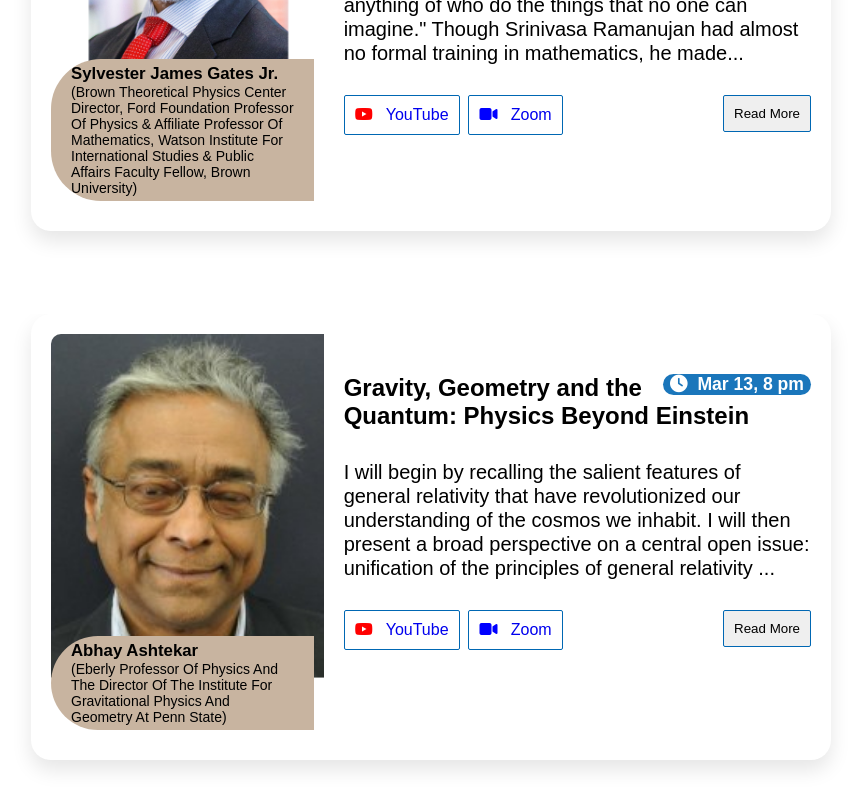
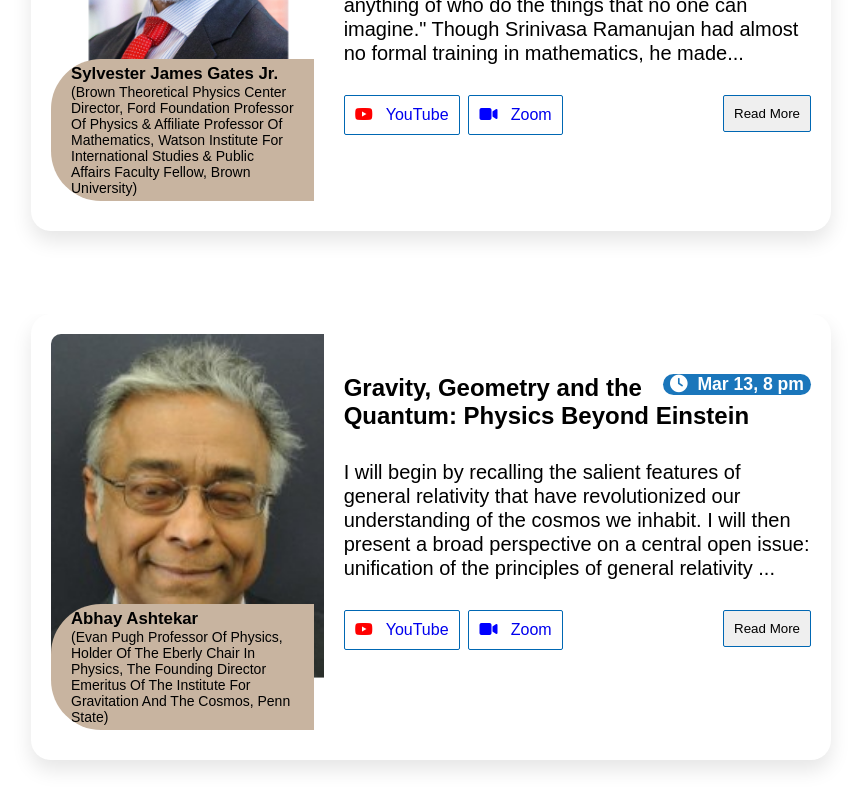
Before and after one commit to luckyIITR/IRD, a React (Create React App) app: page / in a window 1280 px wide. Shown: the part 2244-3044 px from the top of the page, without its empty margins (209-1070 px from the left). Built offline with nearby package versions, Linux system fonts and the light colour scheme.

Commit message:
integrate

```diff
--- a/src/compo/Home-Rest/Speakers.js
+++ b/src/compo/Home-Rest/Speakers.js
@@ -211,8 +211,8 @@ function Speakers() {
                   Abhay Ashtekar
                 </span>
                 <br />
-                (Eberly Professor of Physics and the Director of the Institute
-                for Gravitational Physics and Geometry at Penn State)
+                (Evan Pugh Professor of Physics, holder of the Eberly Chair in Physics,
+                the Founding Director Emeritus of the Institute for Gravitation and the Cosmos, Penn State)
               </span>
             </div>
             <div className="card-body">
```
Also changed, not shown: 2 other files (tests, documents, lock files or other folders).
